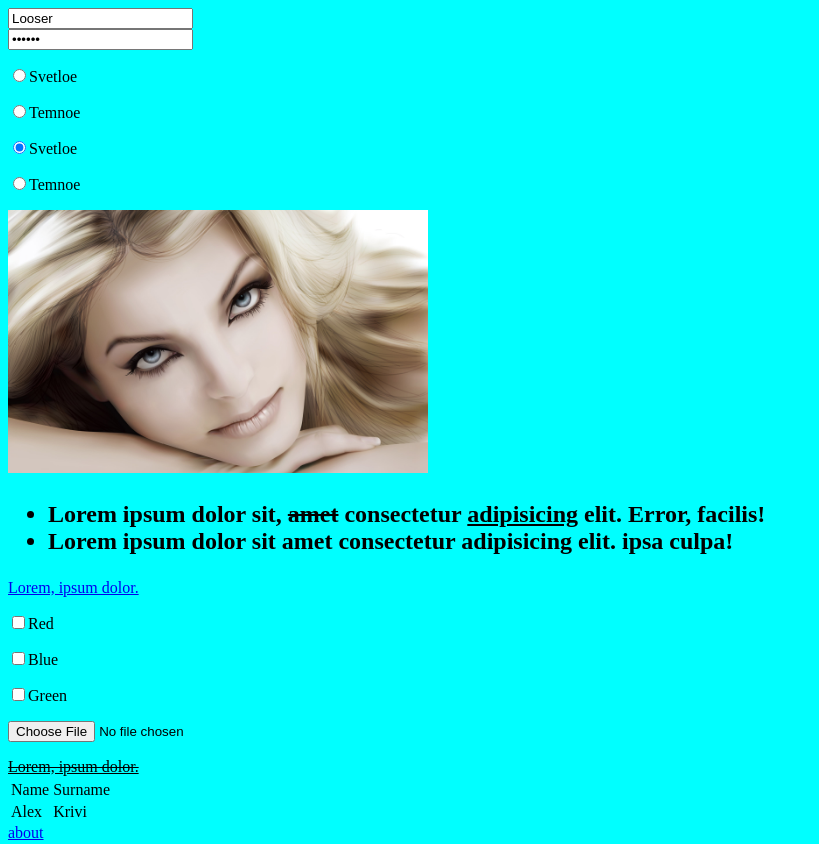
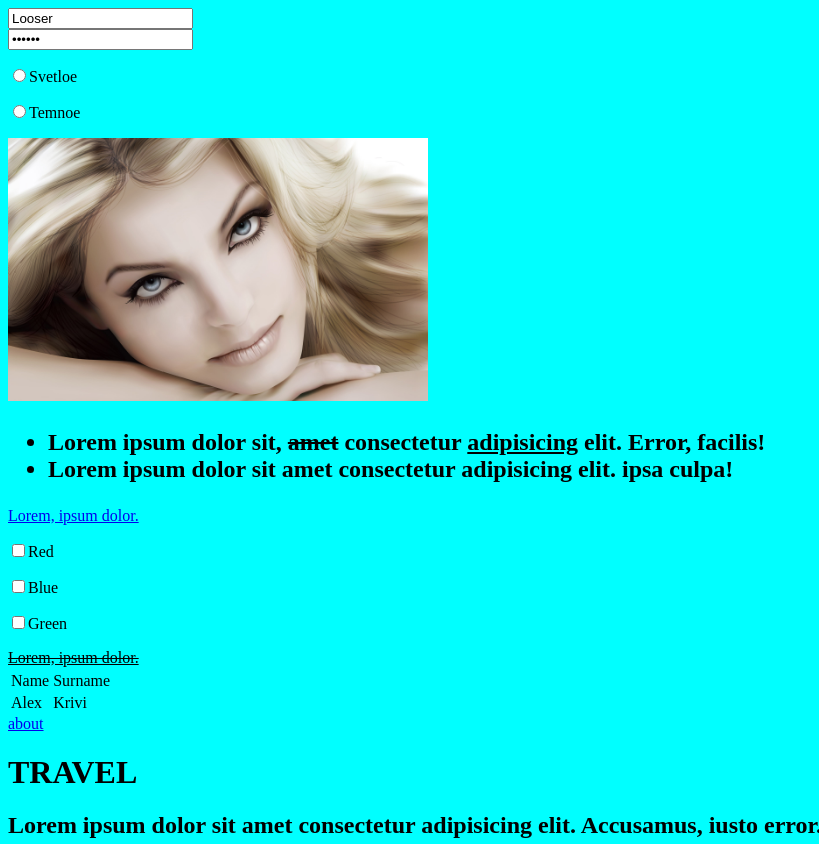
Before and after one commit to aleksandr-krivoruchko/lesson-git, a plain HTML site: page index.html in a window 1280 px wide. Shown: the top 844 px of the page, without its empty margins (0-819 px from the left). Drawn offline with Linux system fonts and the light colour scheme.

Commit message:
dev-3-plus commit

```diff
--- a/index.html
+++ b/index.html
@@ -19,10 +19,7 @@
         <p><input type="radio" name="beer" value="light">Svetloe</p>
         <p><input type="radio" name="beer" value="dark">Temnoe</p>
     </div>
-    <div>
-        <p><input checked type="radio" name="beer2" value="light">Svetloe</p>
-        <p><input type="radio" name="beer2" value="dark">Temnoe</p>
-    </div>
+
     <img src="img/58.jpg" alt="x#y" width="420">
     <h2>
         <ul>
@@ -39,9 +36,7 @@
         <p><input type="checkbox" name="cars" value="no">Blue</p>
         <p><input type="checkbox" name="cars" value="yes">Green</p>
     </div>
-    <div>
-        <p><input type="file" name="foto"></p>
-    </div>
+
     <table>
         <tbody>
             <tr>
```
